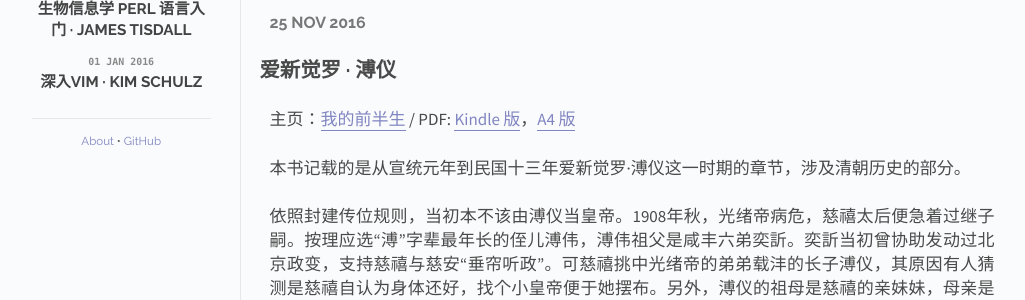
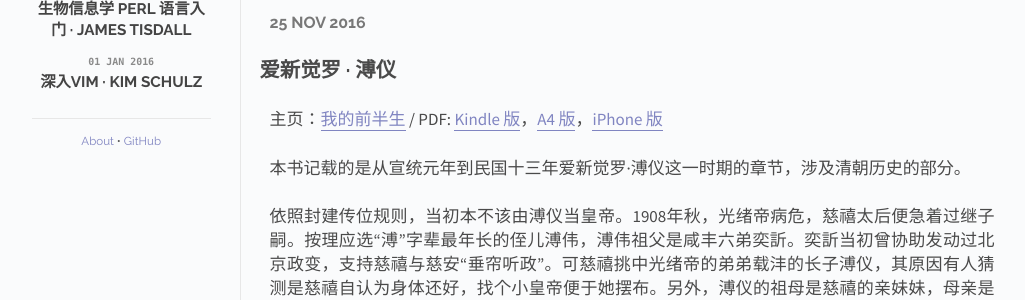
Before and after one commit to M-Mono/m-mono.github.io, a Jekyll site: the page built from _posts/2016-11-26-The-First-Half-of-My-Life.md, in a window 1280 px wide. Shown: the part 440-740 px from the top of the page, without its empty margins (118-1143 px from the left). Built offline with Jekyll 4.4.1, drawn with Linux system fonts in a browser that asks for light colours; Markdown is read by kramdown in place of the engine named in the settings.

Commit message:
加入我的前半生 iPhone 版

```diff
--- a/_posts/2016-11-26-The-First-Half-of-My-Life.md
+++ b/_posts/2016-11-26-The-First-Half-of-My-Life.md
@@ -8,7 +8,7 @@
 
 ## 爱新觉罗 · 溥仪
 
-主页：[我的前半生](https://github.com/M-Mono/The-First-Half-of-My-Life) / PDF: [Kindle 版](https://github.com/M-Mono/The-First-Half-of-My-Life/raw/master/我的前半生%20·%20溥仪%20(Kindle).pdf)，[A4 版](https://github.com/M-Mono/The-First-Half-of-My-Life/raw/master/我的前半生%20·%20溥仪%20(A4).pdf)
+主页：[我的前半生](https://github.com/M-Mono/The-First-Half-of-My-Life) / PDF: [Kindle 版](https://github.com/M-Mono/The-First-Half-of-My-Life/raw/master/我的前半生%20·%20溥仪%20(Kindle).pdf)，[A4 版](https://github.com/M-Mono/The-First-Half-of-My-Life/raw/master/我的前半生%20·%20溥仪%20(A4).pdf)，[iPhone 版](https://github.com/M-Mono/The-First-Half-of-My-Life/raw/master/我的前半生%20·%20溥仪%20(iPhone).pdf)
 
 本书记载的是从宣统元年到民国十三年爱新觉罗·溥仪这一时期的章节，涉及清朝历史的部分。
 
```
